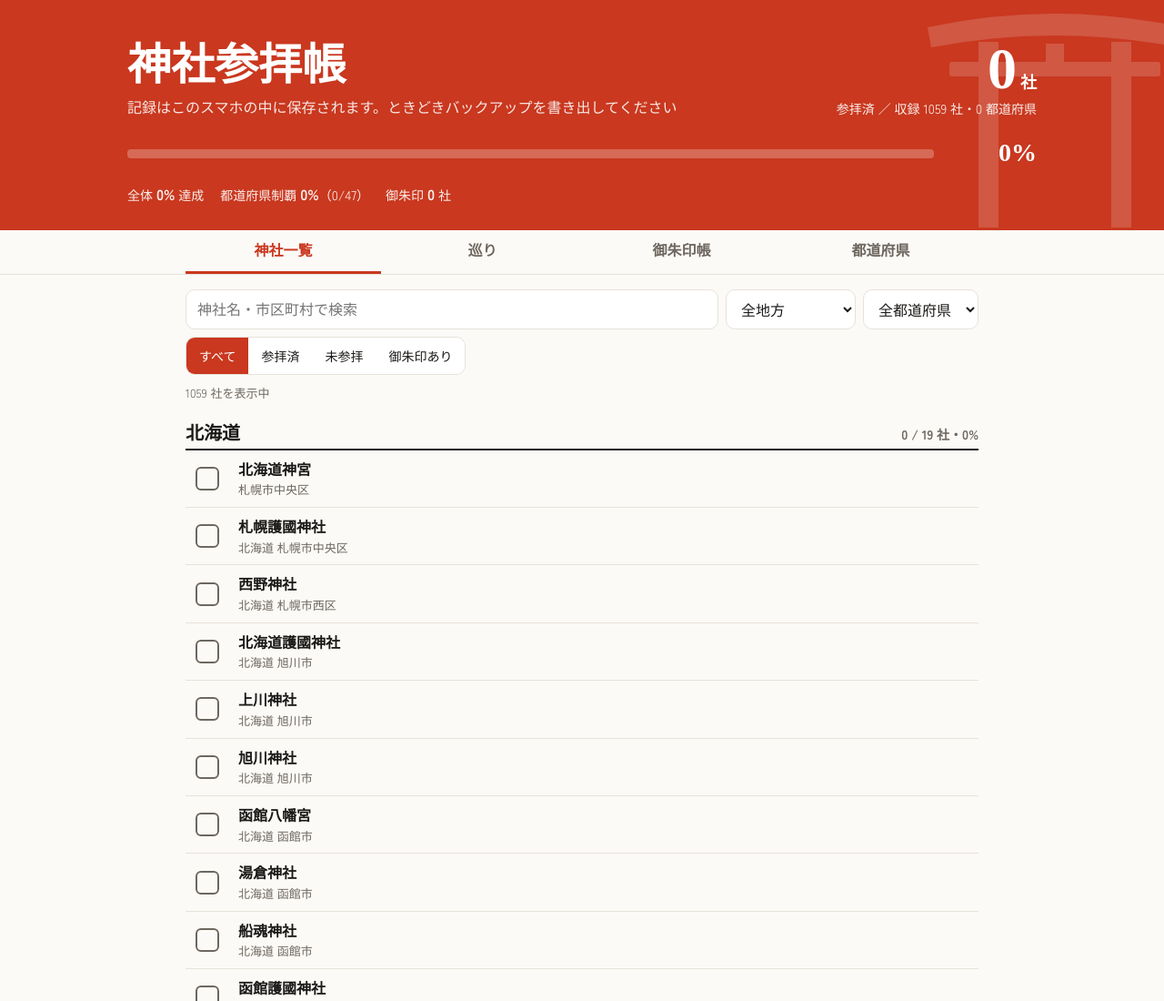
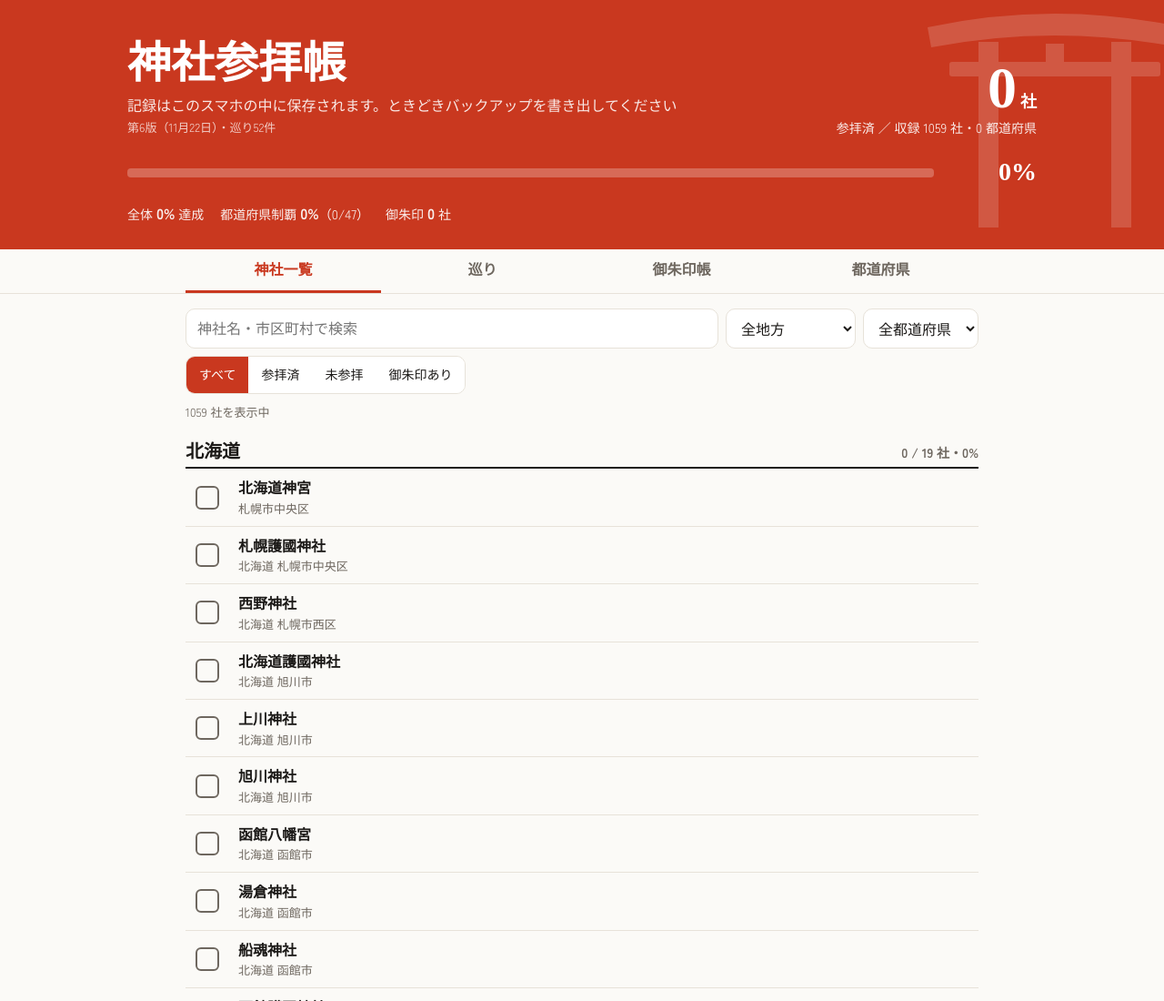
Before and after one commit to Mmmm12i/sanpai, a plain HTML site: page index.html in a window 1280 px wide. Shown: the top 1100 px of the page at 91% size. Drawn offline with Linux system fonts and the light colour scheme; a web font is replaced by a local one.

Commit message:
Add files via upload

```diff
--- a/index.html
+++ b/index.html
@@ -133,7 +133,7 @@ ul.list{list-style:none;margin:0;padding:0}
 <header class="band">
   <svg class="torii" viewBox="0 0 300 260" aria-hidden="true"><path fill="#fff" d="M10 40 Q150 10 290 40 L286 62 Q150 36 14 62Z"/><rect x="34" y="78" width="232" height="16" rx="3" fill="#fff"/><rect x="66" y="56" width="22" height="204" fill="#fff"/><rect x="212" y="56" width="22" height="204" fill="#fff"/><rect x="140" y="58" width="20" height="22" fill="#fff"/></svg>
   <div class="in">
-    <div><h1>神社参拝帳</h1><p id="st">記録を読み込んでいます…</p></div>
+    <div><h1>神社参拝帳</h1><p id="st">記録を読み込んでいます…</p><p style="font-size:13px;opacity:.75;margin-top:2px">第6版（11月22日）・巡り52件</p></div>
     <div><div class="big" id="cnt">0<small>社</small></div><div class="sub" id="cnt2">参拝済</div></div>
     <div class="pw"><div class="prog"><i id="bar" style="width:0"></i></div><b id="pct">0%</b></div>
     <div class="pstat" id="pstat"></div>
```
